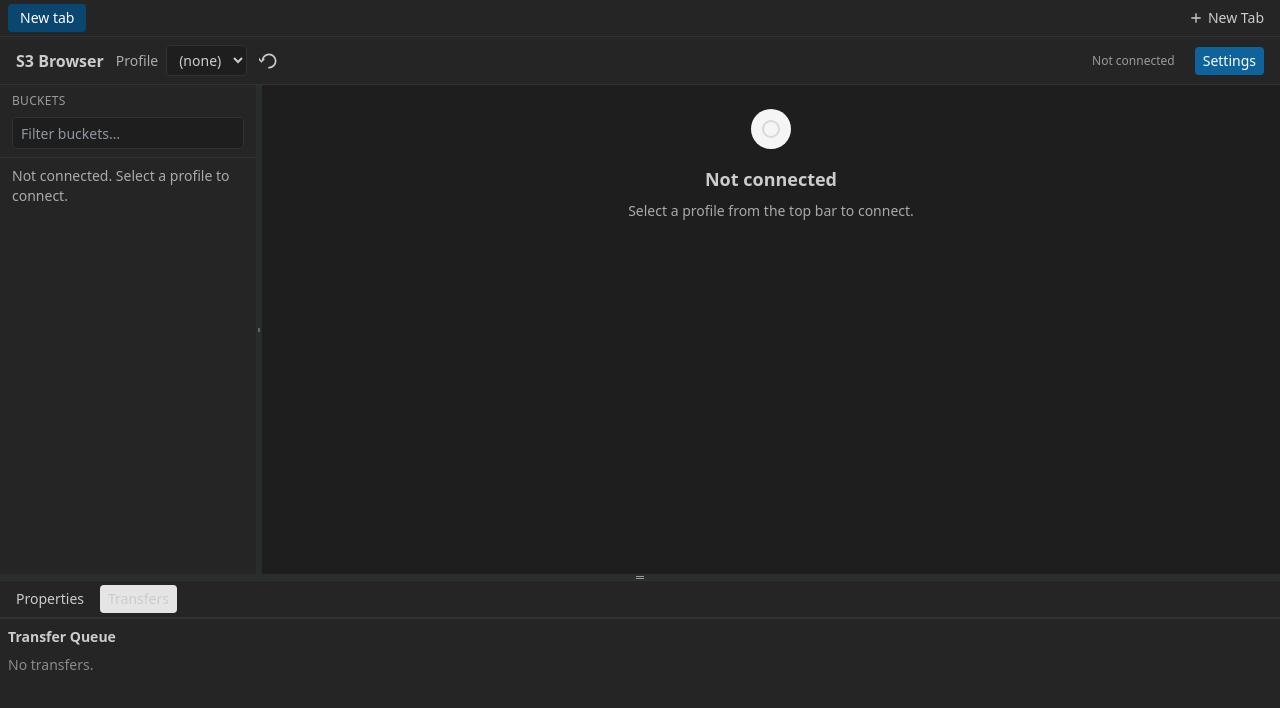
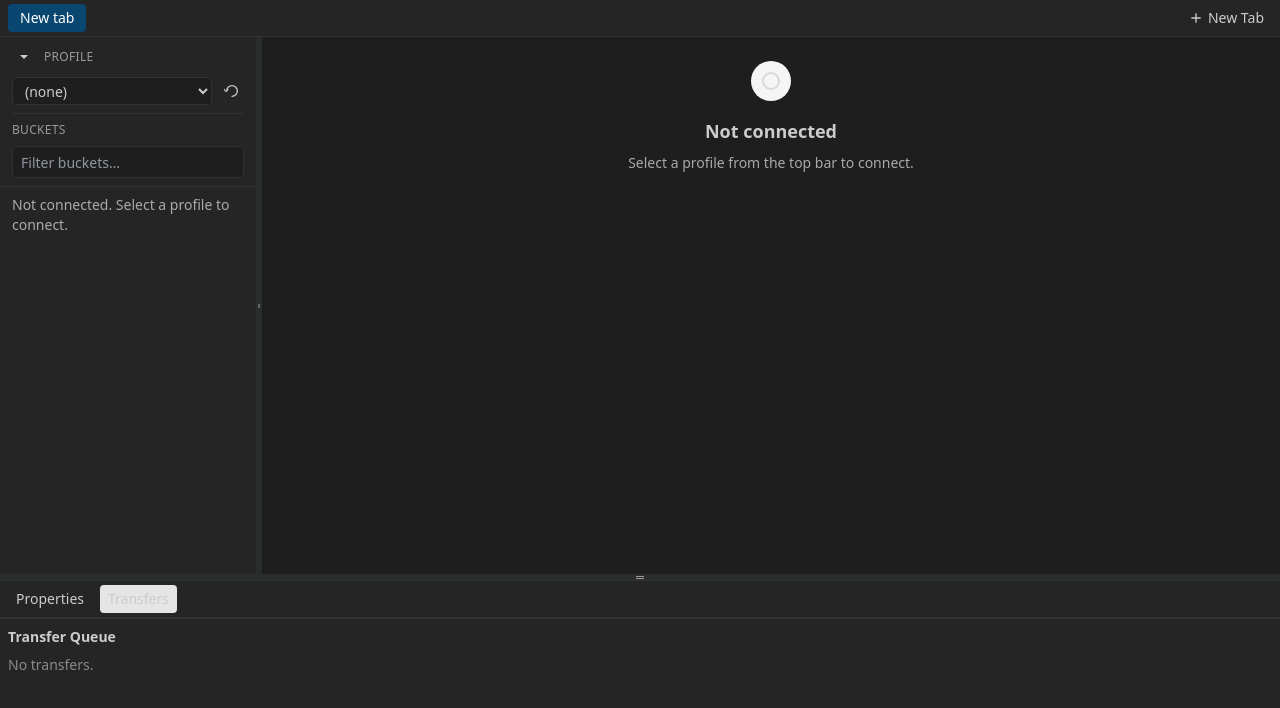
Before and after one commit to cornibe/s3lite-browser, a React (Vite) app in the folder app/: page / in a window 1280 px wide. Shown: the top 708 px of the page. Built offline with nearby package versions, Linux system fonts and the light colour scheme.

Commit message:
feat: add settings menu functionality with IPC communication for opening settings

```diff
--- a/app/electron/preload.ts
+++ b/app/electron/preload.ts
@@ -16,6 +16,7 @@ const Channels = {
   UI_PICK_CREDENTIALS: 'ui:pickCredentials',
   UI_PICK_DIRECTORY: 'ui:pickDirectory',
   UI_PROCESS_DROPPED_FILES: 'ui:processDroppedFiles',
+  UI_OPEN_SETTINGS: 'ui:openSettings',
   LOG_WRITE: 'log:write',
   LOG_GET_LEVEL: 'log:getLevel',
   LOG_SET_LEVEL: 'log:setLevel',
@@ -57,6 +58,11 @@ const api: RendererAPI = {
         type: file.type
       }))
       return ipcRenderer.invoke(Channels.UI_PROCESS_DROPPED_FILES, fileData)
+    },
+    onOpenSettings: (cb: () => void) => {
+      const handler = () => cb()
+      ipcRenderer.on(Channels.UI_OPEN_SETTINGS, handler)
+      return () => ipcRenderer.removeListener(Channels.UI_OPEN_SETTINGS, handler)
     }
   },
   log: {
--- a/app/electron/types.ts
+++ b/app/electron/types.ts
@@ -169,6 +169,7 @@ export interface RendererAPI {
     pickCredentialsFile(): Promise<string | undefined>
     pickDirectory(options?: { title?: string; defaultPath?: string }): Promise<string | undefined>
     processDroppedFiles(fileData: Array<{ name: string; size: number; type: string }>): Promise<Array<{ path: string; size: number; name: string }>>
+  onOpenSettings(cb: () => void): () => void
   }
   log: {
     write(payload: { level: 'TRACE'|'DEBUG'|'INFO'|'WARN'|'ERROR'|'FATAL'; scope: string; msg: string; meta?: Record<string, unknown> }): Promise<void>
@@ -202,6 +203,7 @@ export const IpcChannels = {
   UI_PICK_CREDENTIALS: 'ui:pickCredentials',
   UI_PICK_DIRECTORY: 'ui:pickDirectory',
   UI_PROCESS_DROPPED_FILES: 'ui:processDroppedFiles',
+  UI_OPEN_SETTINGS: 'ui:openSettings',
   LOG_WRITE: 'log:write',
   LOG_GET_LEVEL: 'log:getLevel',
   LOG_SET_LEVEL: 'log:setLevel',
--- a/app/src/App.tsx
+++ b/app/src/App.tsx
@@ -1,6 +1,5 @@
 import { useEffect, useMemo, useRef, useState } from 'react'
 import type React from 'react'
-import Topbar from './components/Topbar'
 import TabBar from './components/TabBar'
 import SidebarBuckets from './components/SidebarBuckets'
 import ObjectExplorer from './components/ObjectExplorer'
@@ -66,12 +65,18 @@ export default function App() {
   }
 
   const dark = Boolean(settings.darkMode)
+  // Open settings when menu triggers it
+  useEffect(() => {
+    const off = (window as any)?.api?.ui?.onOpenSettings?.(() => {
+      try { (useStore.getState() as any).openSettings() } catch {}
+    })
+    return () => { if (typeof off === 'function') off() }
+  }, [])
   return (
     <div ref={containerRef} className={dark ? 'dark h-full' : 'h-full'}>
       <div className="h-full flex flex-col overflow-hidden bg-app text-app">
   {/* Tabs above the bucket toolbar */}
   <TabBar />
-  <Topbar />
         {/* Main area: sidebar | resizer | content */}
         <div className="flex flex-1 overflow-hidden">
           <div style={{ width: sidebarWidth }} className="flex-shrink-0 h-full">
--- a/app/src/components/SidebarBuckets.tsx
+++ b/app/src/components/SidebarBuckets.tsx
@@ -1,19 +1,61 @@
 import { useEffect, useRef, useState } from 'react'
 import { useBuckets } from '../lib/query'
 import { useStore } from '../lib/store'
-import { trace, warn } from '../lib/log'
+import { trace, warn, info } from '../lib/log'
 import CreateBucketModal from './CreateBucketModal'
 import MountLocationModal from './MountLocationModal'
 
 export default function SidebarBuckets() {
-  const { bucket, profile, connected, selectBucket, setPrefix, connectionError, setConnectionError, setConnected, isSwitchingProfile, settings, setSettings, navSelection, setNavSelection } = useStore() as any
+  const { bucket, profile, connected, selectBucket, setPrefix, connectionError, setConnectionError, setConnected, isSwitchingProfile, settings, setSettings, navSelection, setNavSelection, setProfile, setIsSwitchingProfile, activeTabId } = useStore() as any
   const { data, isLoading, isError, error, refetch } = useBuckets(connected, profile)
+  const [profiles, setProfiles] = useState<{ name: string; isSso?: boolean }[]>([])
+  const [refreshingProfiles, setRefreshingProfiles] = useState(false)
+  const [profileCollapsed, setProfileCollapsed] = useState<boolean>(Boolean(profile))
   const [showCreateBucket, setShowCreateBucket] = useState(false)
   const [showMountModal, setShowMountModal] = useState(false)
   const [bucketFilter, setBucketFilter] = useState('')
   const [mountMenu, setMountMenu] = useState<{ idx: number; x: number; y: number } | null>(null)
   const [editMount, setEditMount] = useState<{ idx: number; bucket: string; prefix?: string } | null>(null)
   const mountMenuRef = useRef<HTMLDivElement | null>(null)
+  // Profiles at the top of sidebar
+  useEffect(() => { void refreshProfiles() }, [])
+  // On tab change, default to expanded if this tab has no profile yet; collapse if it does
+  useEffect(() => {
+    setProfileCollapsed(Boolean(profile))
+  }, [activeTabId])
+  useEffect(() => { if (profile) setProfileCollapsed(true) }, [profile])
+  async function refreshProfiles() {
+    setRefreshingProfiles(true)
+    try {
+      const list = await (window as any).api.s3.listProfiles()
+      setProfiles(list)
+      info('ui', 'profiles loaded', { count: list.length })
+      if (!profile) {
+        const hasDefault = list.find(p => p.name === 'default')
+        if (hasDefault) setProfile('default')
+      }
+    } catch {
+      setProfiles([])
+    } finally {
+      setRefreshingProfiles(false)
+    }
+  }
+  async function connect(p?: string) {
+    setIsSwitchingProfile(true)
+    setConnected(false)
+    try {
+      const chosen = p ?? profile
+      const res = await (window as any).api.s3.init({ profile: chosen })
+      if (!res?.ok) throw new Error(res?.error || 'Failed to connect')
+      setConnected(true)
+    } catch (e) {
+      setConnected(false)
+      selectBucket(undefined)
+      setConnectionError((e as Error)?.message || 'Failed to connect')
+    } finally {
+      setIsSwitchingProfile(false)
+    }
+  }
 
   // If listing buckets fails (for example missing region or invalid creds),
   // surface that as a connectionError and clear any selected bucket/prefix so
@@ -71,7 +113,53 @@ export default function SidebarBuckets() {
   const dark = Boolean(settings?.darkMode)
   return (
     <div className={`h-full overflow-y-auto bg-header text-app`}>
-      <div className={`px-3 py-2 border-b border-default`}>
+      <div className={`px-3 ${profileCollapsed ? 'py-1' : 'py-2'} border-b border-default space-y-2`}>
+        {/* Profile header: collapsible */}
+        <div
+          className={`flex items-center gap-2 ${profileCollapsed ? 'cursor-pointer' : ''}`}
+          onClick={() => { if (profileCollapsed) setProfileCollapsed(false) }}
+          title={profileCollapsed ? 'Expand' : undefined}
+        >
+          <button
+            className="p-1 rounded row-hover cursor-pointer"
+            aria-label={profileCollapsed ? 'Expand profile' : 'Collapse profile'}
+            onClick={() => setProfileCollapsed(v => !v)}
+            title={profileCollapsed ? 'Expand' : 'Collapse'}
+          >
+            {profileCollapsed ? (
+              <svg viewBox="0 0 24 24" className="w-4 h-4" fill="currentColor" aria-hidden><path d="M9 6l6 6-6 6"/></svg>
+            ) : (
+              <svg viewBox="0 0 24 24" className="w-4 h-4" fill="currentColor" aria-hidden><path d="M6 9l6 6 6-6"/></svg>
+            )}
+          </button>
+          <div className="text-xs uppercase opacity-70 tracking-wide">Profile</div>
+          {profile && (
+            <div className="ml-auto text-xs opacity-80 truncate" title={profile}> {profile} </div>
+          )}
+        </div>
+        {!profileCollapsed && (
+          <div className="flex items-center gap-2">
+            <select
+              className={`h-7 px-2 rounded border text-sm input-theme cursor-pointer flex-1`}
+              value={profile ?? ''}
+              onChange={(e) => { const next = e.target.value || undefined; setProfile(next); selectBucket(undefined); if (next) { void connect(next); setProfileCollapsed(true) } }}
+            >
+              <option value="">(none)</option>
+              {profiles.map(p => (
+                <option key={p.name} value={p.name}>{p.name}{p.isSso ? ' (SSO)' : ''}</option>
+              ))}
+            </select>
+            <button aria-label="Refresh profiles" title="Refresh profiles" className="p-1 rounded row-hover disabled:opacity-50 cursor-pointer" disabled={refreshingProfiles} onClick={() => { void refreshProfiles() }}>
+              {refreshingProfiles ? (
+                <svg className="h-4 w-4 animate-spin" xmlns="http://www.w3.org/2000/svg" viewBox="0 0 24 24" fill="none" stroke="currentColor"><circle cx="12" cy="12" r="9" strokeWidth="3" opacity="0.25"/><path d="M21 12a9 9 0 0 0-9-9" strokeWidth="3"/></svg>
+              ) : (
+                <svg xmlns="http://www.w3.org/2000/svg" viewBox="0 0 24 24" fill="currentColor" className="h-4 w-4"><path d="M3 12a9 9 0 1 1 9 9 1 1 0  1 1 0-2 7 7 0 1 0-7-7H3l2.5-2.5A1 1 0 0 1 7 10l-4 4-4-4a1 1 0 0 1 1.5-1.5L3 12z"/></svg>
+              )}
+            </button>
+          </div>
+        )}
+        {/* Separator between Profile and Buckets */}
+        <div className="border-t border-default" />
         <div className="flex items-center justify-between mb-2">
           <div className="text-xs uppercase opacity-70 tracking-wide">Buckets</div>
           {connected && !isSwitchingProfile && (
--- a/app/src/components/Topbar.tsx
+++ b/app/src/components/Topbar.tsx
@@ -4,95 +4,6 @@ import { queryClient } from '../lib/query'
 import { trace, info, warn } from '../lib/log'
 
 export default function Topbar() {
-  const { profile, connected, bucket, setProfile, setConnected, selectBucket, setConnectionError, setIsSwitchingProfile } = useStore() as any
-  const { openSettings, settings } = useStore() as any
-  const [connecting, setConnecting] = useState(false)
-  const [refreshing, setRefreshing] = useState(false)
-  const [status, setStatus] = useState('')
-  // Keep local error for status logic if needed, but do not render it in the UI
-  const [error, setError] = useState('')
-  const [profiles, setProfiles] = useState<{ name: string; isSso?: boolean }[]>([])
-
-  useEffect(() => {
-    void refreshProfiles()
-  }, [])
-
-  async function refreshProfiles() {
-    setRefreshing(true)
-    setError('')
-    try {
-      const list = await (window as any).api.s3.listProfiles()
-      setProfiles(list)
-      info('ui', 'profiles loaded', { count: list.length })
-      if (!profile) {
-        const hasDefault = list.find(p => p.name === 'default')
-        if (hasDefault) setProfile('default')
-      }
-      setStatus(`Profiles loaded .€ ${list.length}`)
-    } catch {
-      setProfiles([])
-      setStatus('')
-    } finally {
-      setRefreshing(false)
-    }
-  }
-
-  async function connect(p?: string) {
-    setConnecting(true)
-    setError('')
-    setConnectionError(undefined)
-    setStatus('Connecting.€')
-    setIsSwitchingProfile(true)
-    try {
-      const chosen = p ?? profile
-      trace('ui', 'connect profile', { profile: chosen || null })
-      const res = await (window as any).api.s3.init({ profile: chosen })
-      if (!res?.ok) throw new Error(res?.error || 'Failed to connect')
-      setConnected(true)
-      setStatus(`Connected${chosen ? ` .€ ${chosen}` : ''}`)
-    } catch (e) {
-      setConnected(false)
-      selectBucket(undefined)
-      queryClient.clear()
-      const msg = (e as Error).message || 'Failed to connect'
-      setError(msg)
-      setConnectionError(msg)
-      setStatus('')
-      warn('ui', 'connect failed', { error: (e as Error)?.message || String(e) })
-    } finally {
-      setConnecting(false)
-      setIsSwitchingProfile(false)
-    }
-  }
-
-  const dark = Boolean(settings?.darkMode)
-  return (
-    <div className={`border-b px-4 py-2 flex items-center gap-3 bg-header border-default text-app`}>
-      <div className="font-semibold">S3 Browser</div>
-      <div className="flex items-center gap-2 flex-1 min-w-0">
-        <label className="text-sm opacity-80">Profile</label>
-        <select className={`px-2 py-1 rounded border text-sm cursor-pointer input-theme`} value={profile ?? ''} onChange={e => { const next = e.target.value || undefined; setIsSwitchingProfile(true); setConnected(false); setProfile(next); selectBucket(undefined); queryClient.clear(); setError(''); setConnectionError(undefined); if (next) { void connect(next) } else { setStatus('Not connected'); setIsSwitchingProfile(false) } }}>
-          <option value="">(none)</option>
-          {profiles.map(p => (
-            <option key={p.name} value={p.name}>{p.name}{p.isSso ? ' (SSO)' : ''}</option>
-          ))}
-        </select>
-        <button aria-label="Refresh profiles" title="Refresh profiles" className={`p-1 rounded disabled:opacity-50 cursor-pointer row-hover`} disabled={refreshing} onClick={() => { trace('ui', 'refresh profiles'); void refreshProfiles() }}>
-          {refreshing ? (
-            <svg className="h-5 w-5 animate-spin" xmlns="http://www.w3.org/2000/svg" viewBox="0 0 24 24" fill="none" stroke="currentColor"><circle cx="12" cy="12" r="9" strokeWidth="3" opacity="0.25"/><path d="M21 12a9 9 0 0 0-9-9" strokeWidth="3"/></svg>
-          ) : (
-            <svg xmlns="http://www.w3.org/2000/svg" viewBox="0 0 24 24" fill="currentColor" className="h-5 w-5"><path d="M3 12a9 9 0 1 1 9 9 1 1 0 1 1 0-2 7 7 0 1 0-7-7H3l2.5-2.5A1 1 0 0 1 7 10l-4 4-4-4a1 1 0 0 1 1.5-1.5L3 12z"/></svg>
-          )}
-        </button>
-      </div>
-      <div className="w-72 text-xs text-right whitespace-nowrap">
-        <span className="opacity-70">{connecting ? 'Connecting.€' : (status || (connected ? `Connected${profile ? ` .€ ${profile}` : ''}` : 'Not connected'))}</span>
-      </div>
-      <div className="pl-2">
-        <button className={`px-2 py-1 text-sm rounded cursor-pointer ${dark ? 'bg-[#0e639c] hover:bg-[#1177bb] text-white' : 'bg-neutral-200 hover:bg-neutral-300 text-neutral-700'}`} onClick={openSettings}>
-          Settings
-        </button>
-      </div>
-    </div>
-  )
+  // Top bar removed to save vertical space. Keep minimal logic for profiles in Sidebar.
+  return null
 }
```
Also changed, not shown: app/electron/main.ts (+11 -1 lines).
